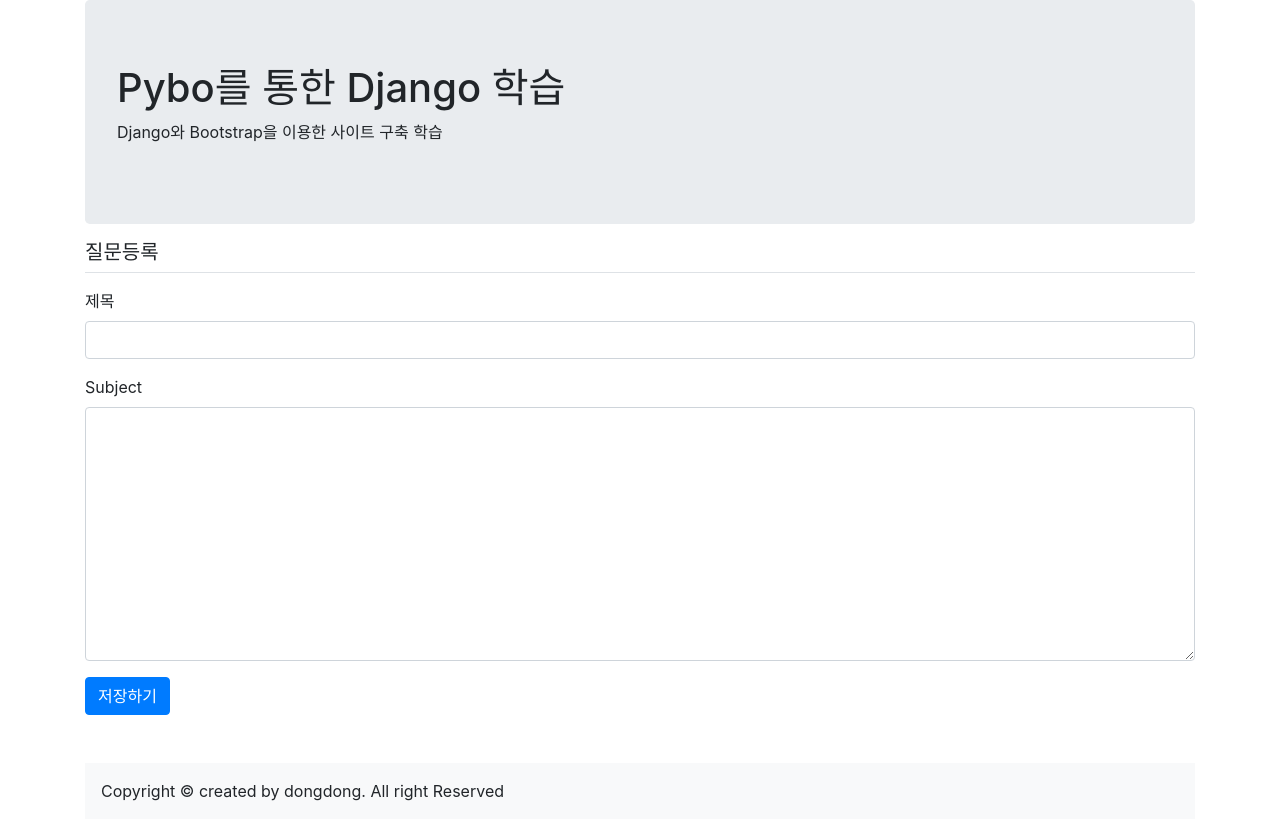
After one commit to kimvjgd/pybo_site_git, a Django app: template templates/pybo/question_form.html in a window 1280 px wide. The commit adds this page. Run offline with Django 4.2, Linux system fonts and the light colour scheme; the template is opened without the code that fills it, so the values that code supplies are empty, except form fields; form fields are guessed from the names that the template uses; some libraries are stand-ins or nearby versions.

Commit message:
2장 완성

```diff
--- a/pybo/urls.py
+++ b/pybo/urls.py
@@ -7,6 +7,6 @@ urlpatterns = [
     path('', views.index, name='index'),     # config/urls.py에서 'pybo/' + '' --> 'pybo/'            # 보통 첫페이지를 index 페이지라고 부른다.
     path('<int:question_id>/', views.detail, name='detail'),
     path('answer/create/<int:question_id>/', views.answer_create ,name='answer_create'),
-
+    path('question/create/', views.question_create, name='question_create'),
 
 ]
--- a/static/style.css
+++ b/static/style.css
@@ -1,7 +1,7 @@
-textarea {
+/* textarea {
   width: 100%;
 }
 input[type="submit"] {
   /* 선택자 submit*/
-  margin-top: 10px;
-}
+/* margin-top: 10px; */
+/* } */
--- /dev/null
+++ b/templates/error/form_error.html
@@ -0,0 +1,9 @@
+<!-- 오류표시 -->
+{% if form.errors %}
+<div class="alert alert-danger" role="alert">
+  {% for field in form %} {% if field.errors %}
+  <strong>{{field.label}}</strong>
+  {{field.errors}} {% endif %} {% endfor %}
+</div>
+{% endif %}
+<!-- 오류표시 END -->
--- a/templates/pybo/question_detail.html
+++ b/templates/pybo/question_detail.html
@@ -36,7 +36,7 @@
 {% endfor %}
 
 <form action="{% url 'pybo:answer_create' question.id%}" method="post" class="my-3">
-  {% csrf_token %}
+  {% csrf_token %} {%include 'error/form_error.html' %}
   <div class="form-group">
     <textarea name="content" id="content" class="form-control" rows="10"></textarea>
   </div>
--- /dev/null
+++ b/templates/pybo/question_form.html
@@ -0,0 +1,25 @@
+{% extends 'base.html' %} {% block content %}
+
+<h5 class="my-3 border-bottom pb-2">질문등록</h5>
+<form method="post" class="post-form my-3">
+  {% csrf_token %} {%include 'error/form_error.html' %}
+  <div class="form-group">
+    <label for="subject">제목</label>
+    <input
+      type="text"
+      class="form-control"
+      name="subject"
+      id="subject"
+      value="{{form.subject.value|default_if_none:''}}"
+    />
+  </div>
+  <div class="form-group">
+    <label for="content">{{form.subject.label}}</label>
+    <textarea class="form-control" name="content" id="content" rows="10">
+{{form.content.value|default_if_none:''}}</textarea
+    >
+  </div>
+  <button type="submit" class="btn btn-primary">저장하기</button>
+</form>
+
+{% endblock %}
--- a/templates/pybo/question_list.html
+++ b/templates/pybo/question_list.html
@@ -30,9 +30,7 @@
 </table>
 <div class="clearfix">
   <div class="float-left">
-    <a href="#" class="btn btn-primary bg-dark"
-      ><i class="fas fa-location-arrow pr-1"></i>질문 등록하기</a
-    >
+    <a href="{% url 'pybo:question_create' %}" class="btn btn-primary"> 질문 등록하기</a>
   </div>
   <div class="text-right float-right">(총: {{total_count}}건)</div>
 </div>
```
Also changed, not shown: pybo/forms.py (added, +27 -0 lines), pybo/views.py (+36 -12 lines), db.sqlite3.
